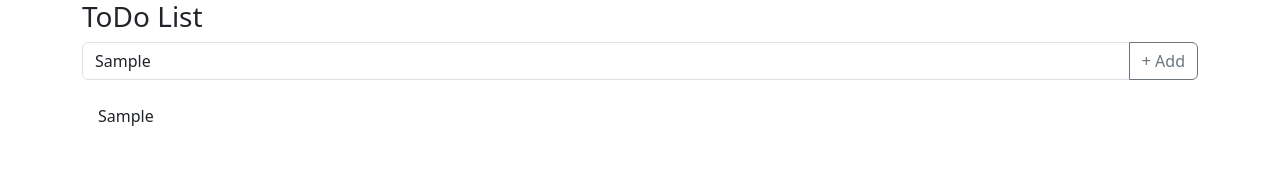
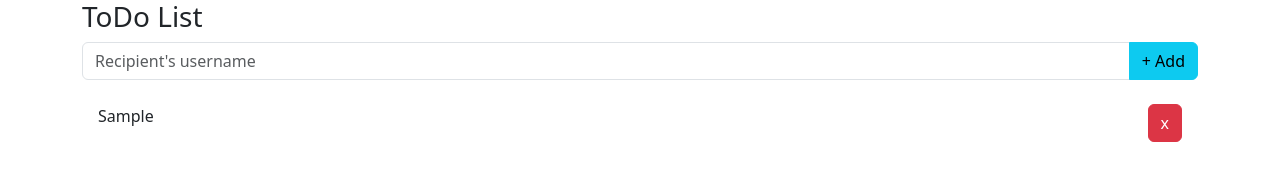
Before and after one commit to larissarodriguesm/bootstrap_class, a plain HTML site: page toDoList/index.html in a window 1280 px wide. Both pictures are taken after typing "Sample" into the empty fields and a click on the button "+ Add". Drawn offline with nearby package versions, Linux system fonts and the light colour scheme.

Commit message:
atualização

```diff
--- a/toDoList/index.html
+++ b/toDoList/index.html
@@ -10,20 +10,23 @@
     <div class="container">
         <h3>ToDo List</h3>
 
+        <form id="form">
           <!-- Botão para adicionar a task (atividade) -->
         <div class="input-group mb-3">
           <input id="task" type="text" class="form-control" placeholder="Recipient's username" aria-label="Recipient's username" aria-describedby="button-addon2">
-            <button class="btn btn-outline-secondary" type="button" id="button-addon2" onclick="addTask()">+ Add</button>
+          <button class="btn btn-info" type="submit" id="button-addon2" onclick="addTask()">+ Add</button>
         </div>
 
       <!-- Lista das tasks-->
       <ul id="lista" class="list-group list-group-flush">
-            <li class="list-group-item">An item</li>
+          <!-- <li class="list-group-item">An item</li>
           <li class="list-group-item">A second item</li>
           <li class="list-group-item">A third item</li>
           <li class="list-group-item">A fourth item</li>
-            <li class="list-group-item">And a fifth one</li>
+          <li class="list-group-item">And a fifth one</li> -->
       </ul>
+        </form>
+
     </div>
     <script src="https://cdn.jsdelivr.net/npm/bootstrap@5.3.0-alpha1/dist/js/bootstrap.bundle.min.js" integrity="sha384-w76AqPfDkMBDXo30jS1Sgez6pr3x5MlQ1ZAGC+nuZB+EYdgRZgiwxhTBTkF7CXvN" crossorigin="anonymous"></script>
     <script src="./script.js"></script>
--- a/toDoList/script.js
+++ b/toDoList/script.js
@@ -1,16 +1,79 @@
-let task = document.getElementById('task');
+let form = document.getElementById('form');
+let taskList = []
 
 console.log(task.value)
 
 
-function addTask (){
-    //alert(`Adicionou: ${task.value}`);
+function addTask(){
+    form.addEventListener('submit', function(event){
+        //evitar que o formulário recarregue após o submit
+        event.preventDefault();
+        //elemento do input
+        let task = document.getElementById('task');
+        let inputValue = task.value.trim();
+        if(inputValue !== ''){
+            // console.log('valor:', inputValue);
+            taskList.push(inputValue);
+            console.log(taskList)
+            task.value = '';
+            showList();
+        }
+    })
+}
 
-    //Peguei a lista que é o elemento ul
-    let ul = document.getElementById('lista');
+function showList(){
+    // let list = document.getElementsByTagName('ul')[0];
+    let list = document.getElementById('lista')
+    console.log(list)
 
-    //Inserir o que foi digitado no input e colocar no formato
-    let li = `<li class="list-group-item">${task.value}</li>`
+    list.innerHTML = ''
+    //percorrer cada elemento da lista e imprimir, conferir se está lendo cada task adicionada no array.
+    taskList.forEach(function(item, index){
+        //console.log(item)
 
-    ul.innerHTML = li
+        //criou a tag li para cada elemento da lista
+        const li = document.createElement('li');
+        li.classList.add('list-group-item');
+
+        //criar o elemento de texto
+        const texto = document.createTextNode(item);
+
+        //inserir o texto dentro do li
+        li.appendChild(texto)
+
+        //criar o botão para remover
+        let button = document.createElement('button');
+        button.classList.add('btn', 'btn-danger', 'float-end');
+        button.dataset.index = index;
+
+        const x = document.createTextNode('x');
+        button.appendChild(x)
+
+        button.addEventListener('click',function(e){
+            let index = e.target.dataset.index;
+            console.log(index)
+
+            taskList.splice(index, 1);
+            showList()
+        })
+
+        li.appendChild(button);
+
+        //inserir a lista na ul
+        list.appendChild(li)
+
+    })
+
 }
+
+
+
+//alert(`Adicionou: ${task.value}`);
+
+//Peguei a lista que é o elemento ul
+// let ul = document.getElementById('lista');
+
+//Inserir o que foi digitado no input e colocar no formato
+// let li = `<li class="list-group-item">${task.value}</li>`
+
+// ul.innerHTML = li
```
Lines whose indentation alone changed are shown as unchanged.
